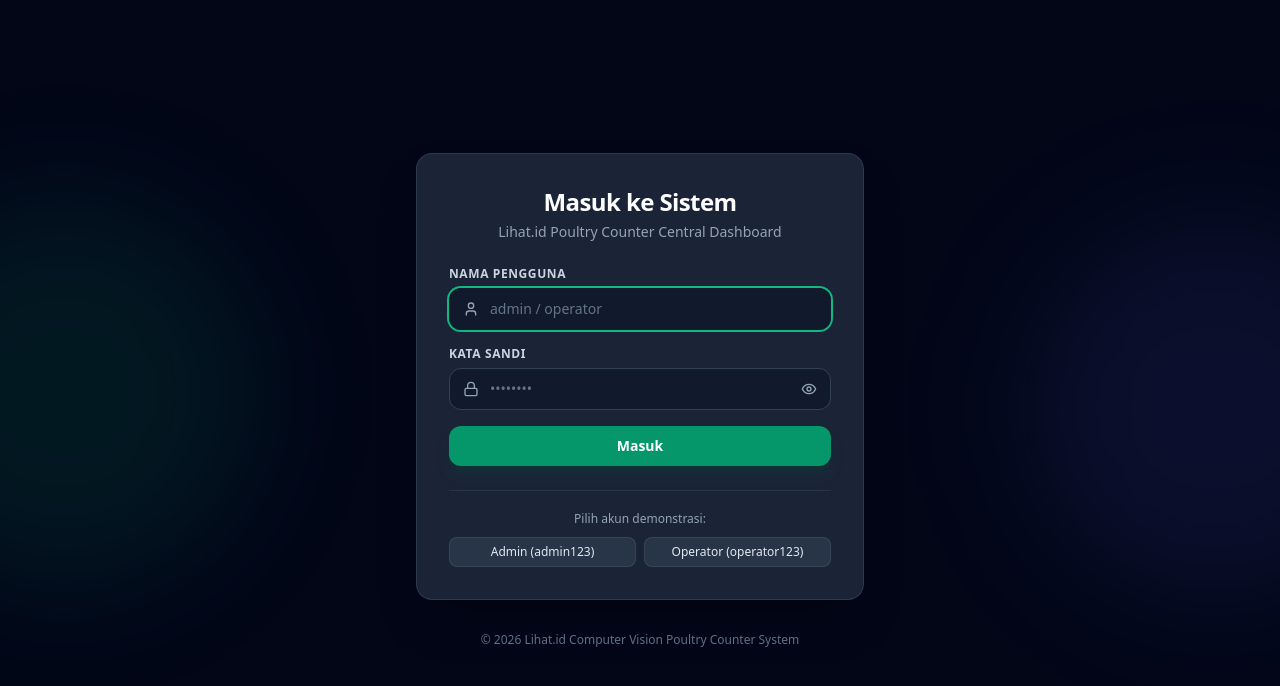
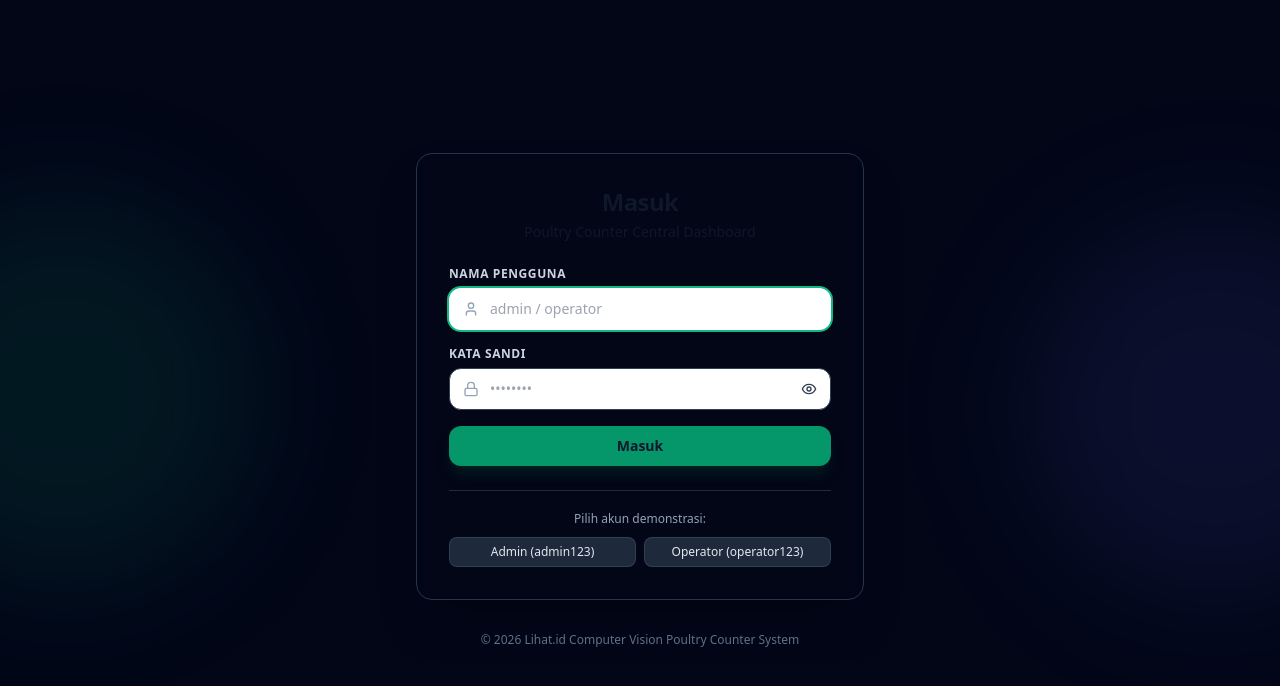
Before and after one commit to itto0/cdc-chicken-counting, a React (Vite) app in the folder frontend/: page /login in a window 1280 px wide. Shown: the top 686 px of the page. Built offline with nearby package versions, Linux system fonts and the light colour scheme; no server answers.

Commit message:
change login page

```diff
--- a/frontend/index.html
+++ b/frontend/index.html
@@ -6,7 +6,7 @@
     <meta name="viewport" content="width=device-width, initial-scale=1.0" />
     <title>Lihat.id · Poultry Counter</title>
   </head>
-  <body class="bg-slate-900 text-white min-h-screen">
+  <body class="min-h-screen">
     <div id="root"></div>
     <script type="module" src="/src/main.tsx"></script>
   </body>
--- a/frontend/src/features/auth/components/LoginForm.tsx
+++ b/frontend/src/features/auth/components/LoginForm.tsx
@@ -41,10 +41,10 @@ export function LoginForm({ onSuccess }: LoginFormProps) {
   };
 
   return (
-    <div className="w-full max-w-md bg-slate-800/90 border border-slate-700/80 rounded-2xl p-6 sm:p-8 shadow-2xl backdrop-blur-sm">
+    <div className="w-full max-w-md border border-slate-700/80 rounded-2xl p-6 sm:p-8 shadow-2xl backdrop-blur-sm">
       <div className="mb-6 text-center">
-        <h1 className="text-2xl font-bold text-white tracking-tight">Masuk ke Sistem</h1>
-        <p className="text-sm text-slate-400 mt-1">Lihat.id Poultry Counter Central Dashboard</p>
+        <h1 className="text-2xl font-bold  tracking-tight">Masuk</h1>
+        <p className="text-sm mt-1">Poultry Counter Central Dashboard</p>
       </div>
 
       {error && (
@@ -78,7 +78,7 @@ export function LoginForm({ onSuccess }: LoginFormProps) {
               placeholder="admin / operator"
               required
               autoFocus
-              className="w-full pl-10 pr-4 py-2.5 bg-slate-900/80 border border-slate-700 rounded-xl text-white placeholder-slate-500 text-sm focus:outline-none focus:ring-2 focus:ring-emerald-500 focus:border-transparent transition-all"
+              className="w-full pl-10 pr-4 py-2.5 border border-slate-700 rounded-xl text-sm focus:outline-none focus:ring-2 focus:ring-emerald-500 focus:border-transparent transition-all"
             />
           </div>
         </div>
@@ -102,12 +102,12 @@ export function LoginForm({ onSuccess }: LoginFormProps) {
               onChange={(e) => setPassword(e.target.value)}
               placeholder="••••••••"
               required
-              className="w-full pl-10 pr-10 py-2.5 bg-slate-900/80 border border-slate-700 rounded-xl text-white placeholder-slate-500 text-sm focus:outline-none focus:ring-2 focus:ring-emerald-500 focus:border-transparent transition-all"
+              className="w-full pl-10 pr-10 py-2.5 border border-slate-700 rounded-xl text-sm focus:outline-none focus:ring-2 focus:ring-emerald-500 focus:border-transparent transition-all"
             />
             <button
               type="button"
               onClick={() => setShowPassword(!showPassword)}
-              className="absolute inset-y-0 right-0 pr-3.5 flex items-center text-slate-400 hover:text-slate-200"
+              className="absolute inset-y-0 right-0 pr-3.5 flex items-center text-slate-700 hover:text-slate-900"
               tabIndex={-1}
               aria-label={showPassword ? "Sembunyikan kata sandi" : "Tampilkan kata sandi"}
             >
@@ -119,7 +119,7 @@ export function LoginForm({ onSuccess }: LoginFormProps) {
         <button
           type="submit"
           disabled={isSubmitting}
-          className="w-full mt-2 py-2.5 px-4 bg-emerald-600 hover:bg-emerald-500 active:bg-emerald-700 disabled:opacity-50 text-white rounded-xl text-sm font-semibold shadow-lg shadow-emerald-900/30 flex items-center justify-center gap-2 transition-all cursor-pointer"
+          className="w-full mt-2 py-2.5 px-4 bg-emerald-600 hover:bg-emerald-500 active:bg-emerald-700 disabled:opacity-50  rounded-xl text-sm font-semibold shadow-lg shadow-emerald-900/30 flex items-center justify-center gap-2 transition-all cursor-pointer"
         >
           {isSubmitting ? (
             <>
```
Also changed, not shown: 1 other file (tests, documents, lock files or other folders).
